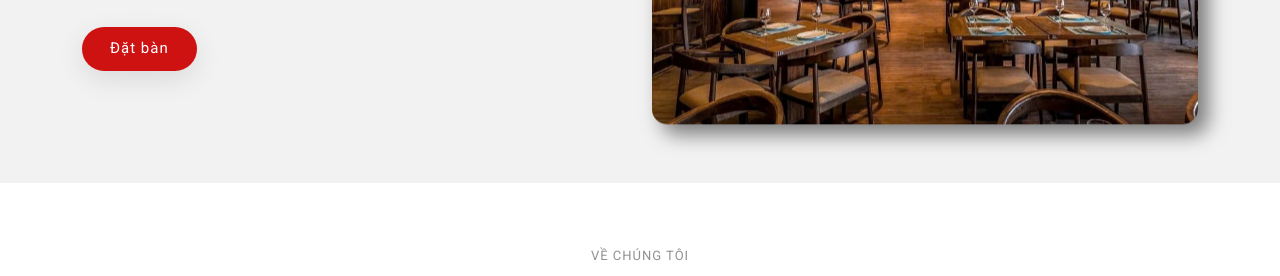
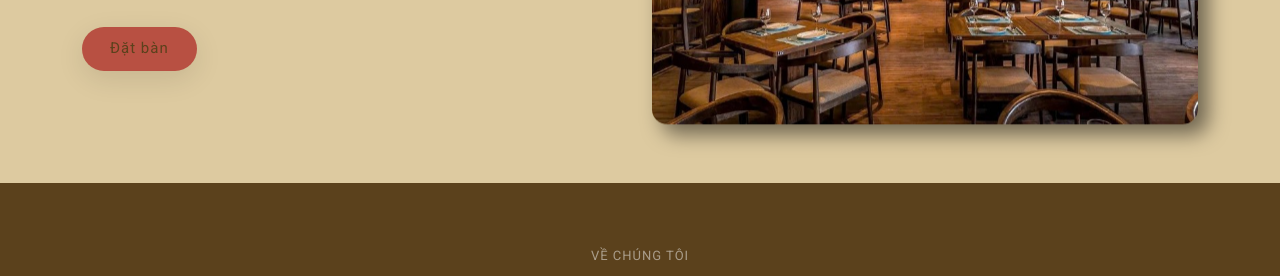
Before and after one commit to huy0305-26/Adeli, a plain HTML site: page index.html in a window 1280 px wide. Shown: the part 416-692 px from the top of the page. Drawn offline with Linux system fonts and the light colour scheme.

Commit message:
Thay đổi màu giao diện

```diff
--- a/assets/css/main.css
+++ b/assets/css/main.css
@@ -60,37 +60,37 @@
 
 /* Global Colors - The following color variables are used throughout the website. Updating them here will change the color scheme of the entire website */
 :root {
-  --background-color: #ffffff; /* Background color for the entire website, including individual sections */
-  --default-color: #212529; /* Default color used for the majority of the text content across the entire website */
-  --heading-color: #37373f; /* Color for headings, subheadings and title throughout the website */
-  --accent-color: #ce1212; /* Accent color that represents your brand on the website. It's used for buttons, links, and other elements that need to stand out */
-  --surface-color: #ffffff; /* The surface color is used as a background of boxed elements within sections, such as cards, icon boxes, or other elements that require a visual separation from the global background. */
-  --contrast-color: #ffffff; /* Contrast color for text, ensuring readability against backgrounds of accent, heading, or default colors. */
+  --background-color: #5B411C; /* Background color for the entire website, including individual sections */
+  --default-color: #F7F7F7; /* Default color used for the majority of the text content across the entire website */
+  --heading-color: #F7F7F7; /* Color for headings, subheadings and title throughout the website */
+  --accent-color: #B85042; /* Accent color that represents your brand on the website. It's used for buttons, links, and other elements that need to stand out */
+  --surface-color: #DDCAA0; /* The surface color is used as a background of boxed elements within sections, such as cards, icon boxes, or other elements that require a visual separation from the global background. */
+  --contrast-color: #5B411C; /* Contrast color for text, ensuring readability against backgrounds of accent, heading, or default colors. */
 }
 
 /* Nav Menu Colors - The following color variables are used specifically for the navigation menu. They are separate from the global colors to allow for more customization options */
 :root {
-  --nav-color: #7f7f90;  /* The default color of the main navmenu links */
+  --nav-color: #F7F7F7;  /* The default color of the main navmenu links */
   --nav-hover-color: #ce1212; /* Applied to main navmenu links when they are hovered over or active */
-  --nav-mobile-background-color: #ffffff; /* Used as the background color for mobile navigation menu */
-  --nav-dropdown-background-color: #ffffff; /* Used as the background color for dropdown items that appear when hovering over primary navigation items */
-  --nav-dropdown-color: #7f7f90; /* Used for navigation links of the dropdown items in the navigation menu. */
+  --nav-mobile-background-color: #5B411C; /* Used as the background color for mobile navigation menu */
+  --nav-dropdown-background-color: #5B411C; /* Used as the background color for dropdown items that appear when hovering over primary navigation items */
+  --nav-dropdown-color: #F7F7F7; /* Used for navigation links of the dropdown items in the navigation menu. */
   --nav-dropdown-hover-color: #ce1212; /* Similar to --nav-hover-color, this color is applied to dropdown navigation links when they are hovered over. */
 }
 
 /* Color Presets - These classes override global colors when applied to any section or element, providing reuse of the sam color scheme. */
 
 .light-background {
-  --background-color: #f2f2f2;
-  --surface-color: #ffffff;
+  --background-color: #DDCAA0;
+  --surface-color: #5B411C;
 }
 
 .dark-background {
   --background-color: #1f1f24;
-  --default-color: #ffffff;
-  --heading-color: #ffffff;
+  --default-color: #5B411C;
+  --heading-color: #5B411C;
   --surface-color: #37373f;
-  --contrast-color: #ffffff;
+  --contrast-color: #5B411C;
 }
 
 /* Smooth scroll */
@@ -212,7 +212,7 @@ h6 {
 .php-email-form .error-message {
   display: none;
   background: #df1529;
-  color: #ffffff;
+  color: #5B411C;
   text-align: left;
   padding: 15px;
   margin-bottom: 24px;
@@ -221,7 +221,7 @@ h6 {
 
 .php-email-form .sent-message {
   display: none;
-  color: #ffffff;
+  color: #5B411C;
   background: #059652;
   text-align: center;
   padding: 15px;
@@ -1337,7 +1337,7 @@ section,
   font-size: 24px;
   font-weight: 700;
   margin-bottom: 5px;
-  color: #ffffff;
+  color: #5B411C;
   position: relative;
 }
 .events .event-item h4 {
@@ -1349,7 +1349,7 @@ section,
 }
 
 .events .event-item .price {
-  color: #ffffff;
+  color: #5B411C;
   border-bottom: 2px solid var(--accent-color);
   font-size: 32px;
   font-weight: 700;
```
